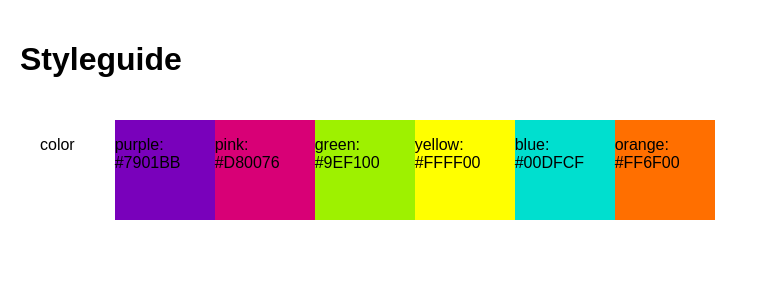
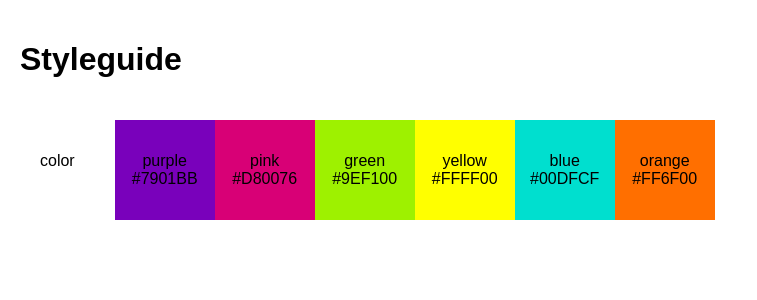
Before and after one commit to theerickramer/styleguide, a React (Create React App) app: page / in a window 1280 px wide. Shown: the top 300 px of the page, without its empty margins (0-757 px from the left). Built offline with nearby package versions, Linux system fonts and the light colour scheme.

Commit message:
color flex

```diff
--- a/src/color/Color.js
+++ b/src/color/Color.js
@@ -15,7 +15,9 @@ export default class Color extends Component {
       colorArray.push(
         <div className={`color ${color}`} key={color}>
           <p>
-            {color}: {this.colors[color]}
+            {color}
+            <br />
+            {this.colors[color]}
           </p>
         </div>
       );
--- a/src/color/color.scss
+++ b/src/color/color.scss
@@ -4,6 +4,8 @@ $green: #9EF100;
 $yellow: #FFFF00;
 $blue: #00DFCF;
 $orange: #FF6F00;
+$white: #FFFFFF;
+$black: #000000;
 
 @mixin color($color) {
     background: $color;
@@ -11,8 +13,11 @@ $orange: #FF6F00;
 
 .color {
     display: inline-flex;
+    flex-direction: column;
+    justify-content: center;
     height: 100px;
     width: 100px;
+    text-align: center;
 }
 
 .purple {
```
